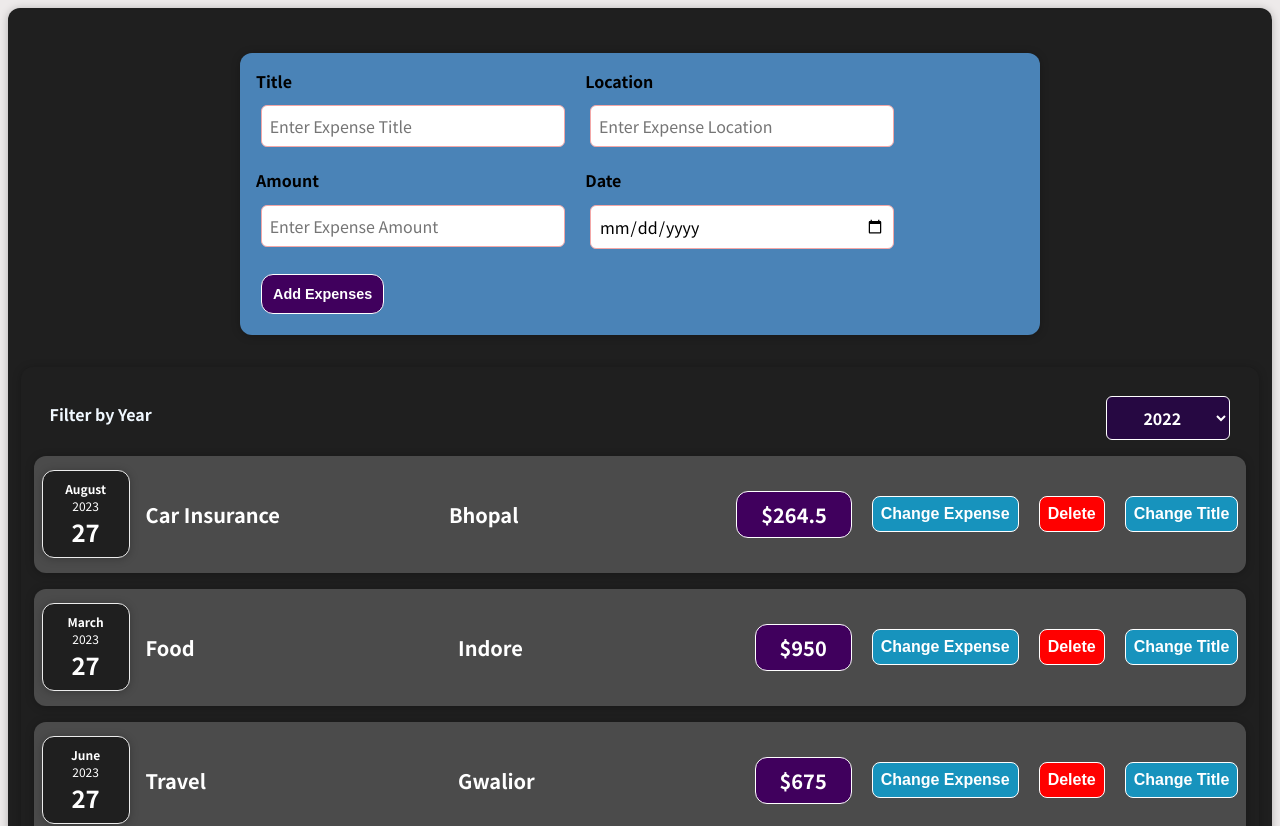
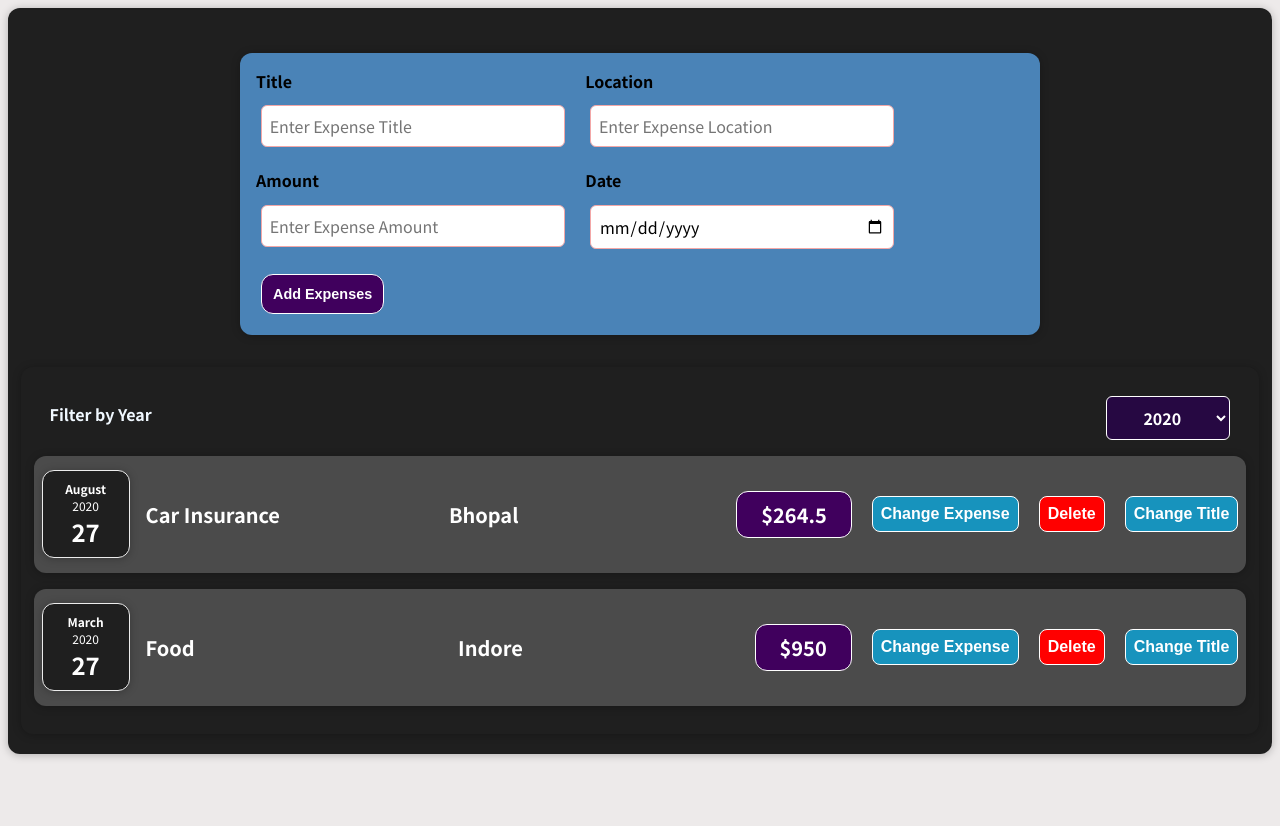
Before and after one commit to nandji3/first-react-app, a React (Create React App) app: page / in a window 1280 px wide. Shown: the top 826 px of the page. After the commit the page ends 800 px from the top, so only its background shows below. Built offline with nearby package versions, Linux system fonts and the light colour scheme.

Commit message:
Add filter functionality in working state

```diff
--- a/src/App.js
+++ b/src/App.js
@@ -5,10 +5,10 @@ import NewExpense from './components/NewExpense/NewExpense';
 import { useState } from 'react';
 
 const DUMMY_EXPENSES = [
-  { id: 'e1', title: 'Car Insurance ', location: 'Bhopal', amount: 264.5, date: new Date(2023, 7, 27) },
-  { id: 'e2', title: 'Food ', location: 'Indore', amount: 950, date: new Date(2023, 2, 27) },
-  { id: 'e3', title: 'Travel ', location: 'Gwalior', amount: 675, date: new Date(2023, 5, 27) },
-  { id: 'e4', title: 'Fuel ', location: 'Satna', amount: 400, date: new Date(2023, 6, 15) },
+  { id: 'e1', title: 'Car Insurance ', location: 'Bhopal', amount: 264.5, date: new Date(2020, 7, 27) },
+  { id: 'e2', title: 'Food ', location: 'Indore', amount: 950, date: new Date(2020, 2, 27) },
+  { id: 'e3', title: 'Travel ', location: 'Gwalior', amount: 675, date: new Date(2019, 5, 27) },
+  { id: 'e4', title: 'Fuel ', location: 'Satna', amount: 400, date: new Date(2021, 6, 15) },
 ];
 
 const App = () => {
--- a/src/components/Expenses/ExpenseFilter.js
+++ b/src/components/Expenses/ExpenseFilter.js
@@ -1,12 +1,17 @@
 import React from 'react';
 import './ExpenseFilter.css';
 
-const ExpenseFilter = () => {
+const ExpenseFilter = (props) => {
+
+    const dropdownChangeHandler = (e) => {
+        props.onChangeFilter(e.target.value);
+    }
+
     return (
         <div className='expenses-filter'>
             <div className='expenses-filter__control'>
                 <label>Filter by Year</label>
-                <select>
+                <select value={props.selected} onChange={dropdownChangeHandler}>
                     <option value='2022'>2022</option>
                     <option value='2021'>2021</option>
                     <option value='2020'>2020</option>
--- a/src/components/Expenses/ExpenseItem.js
+++ b/src/components/Expenses/ExpenseItem.js
@@ -33,7 +33,7 @@ const ExpenseItem = (props) => {
     }
 
     return (
-        <Card key={props.key} className="expense-item">
+        <Card className="expense-item">
             <ExpenseDate date={props.date} />
             <ExpenseDetails title={title} location={props.location} amount={expense} />
             <button onClick={changeExpense} style={{ ...style, backgroundColor: "#1793bd" }}>Change Expense</button>
--- a/src/components/Expenses/Expenses.js
+++ b/src/components/Expenses/Expenses.js
@@ -2,7 +2,7 @@ import ExpenseItem from './ExpenseItem';
 import ExpenseFilter from './ExpenseFilter'
 import Card from '../UI/Card';
 import { useState } from 'react';
-import { v4 as uuidv4 } from 'uuid';
+// import { v4 as uuidv4 } from 'uuid';
 
 const Expenses = ({ expenses }) => {
     const [filteredYear, setFilteredYear] = useState('2020');
@@ -10,12 +10,17 @@ const Expenses = ({ expenses }) => {
     const filterChangeHandler = (selectedYear) => {
         setFilteredYear(selectedYear);
     }
+    //console.log(filteredYear);
+
+    const filteredExpenses = expenses.filter((expense) => {
+        return (expense.date.getFullYear().toString() === filteredYear);
+    })
 
     return (
         <div>
             <Card className='expenses'>
                 <ExpenseFilter selected={filteredYear} onChangeFilter={filterChangeHandler} />
-                {expenses.map((exp, i) => {
+                {filteredExpenses.map((exp, i) => {
                     return (<ExpenseItem key={exp.id} title={exp.title} location={exp.location} amount={exp.amount} date={exp.date} />)
                 })}
             </Card >
```
